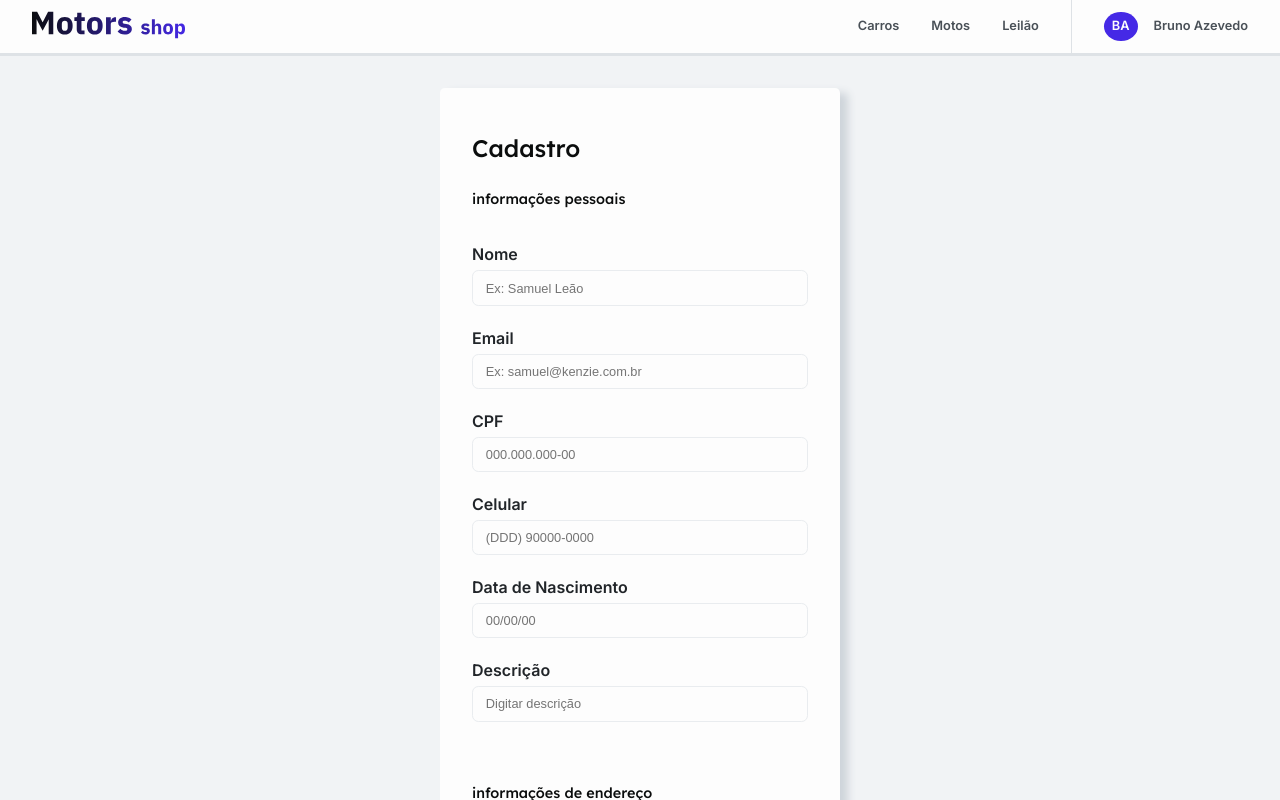
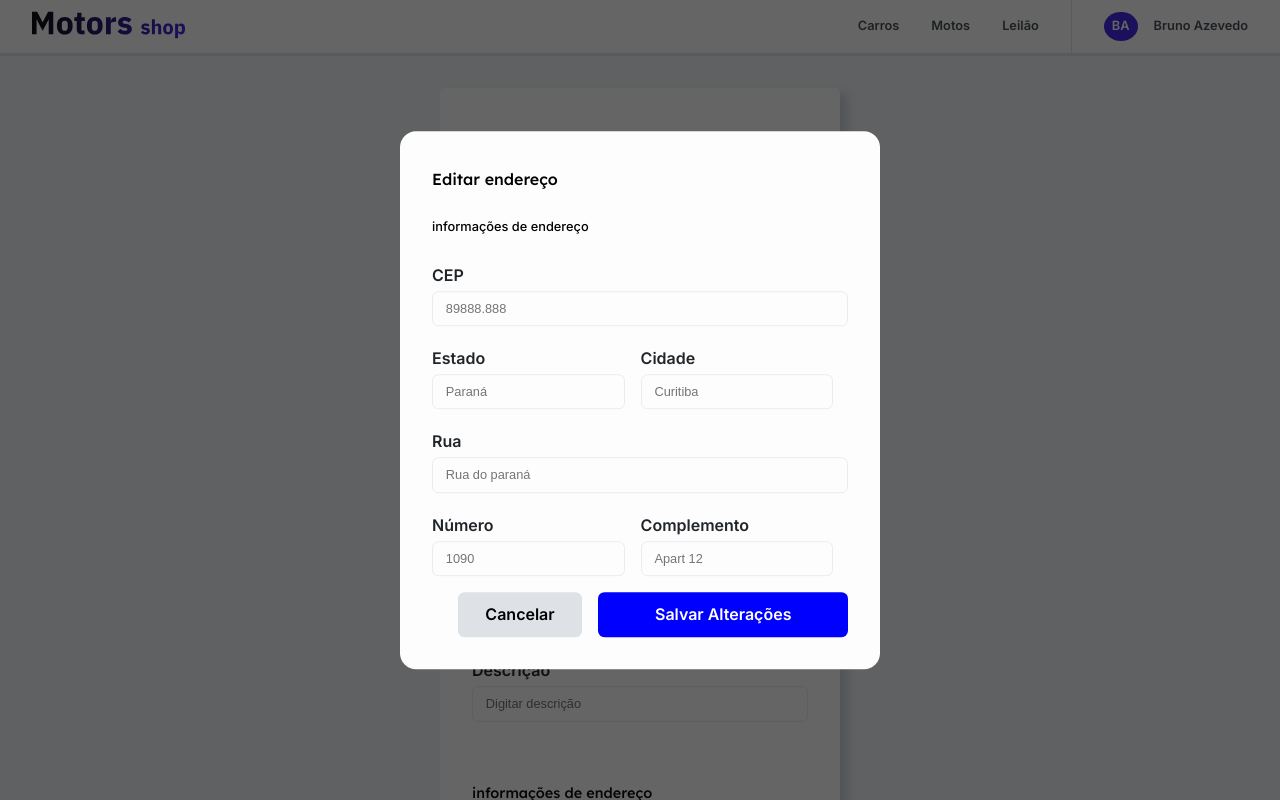
Before and after one commit to Motors-M6-Kenzie-Academy/Front-end, a React (Create React App) app: page /register in a window 1280 px wide. Shown: the top 800 px of the page. Built offline with nearby package versions, Linux system fonts and the light colour scheme; no server answers.

Commit message:
Fix: Modal Edit Address

```diff
--- a/src/components/Input/index.tsx
+++ b/src/components/Input/index.tsx
@@ -12,7 +12,7 @@ const Container = styled.div`
   display: flex;
   flex-direction: column;
 
-  margin-bottom: 1rem;
+
 
   label {
     font-family: "Inter";
--- a/src/components/Navbar/index.tsx
+++ b/src/components/Navbar/index.tsx
@@ -21,7 +21,11 @@ export default function Navbar() {
   const [isOpenModalHamburger, setisOpenModalHamburger] = useState(false);
   const [isOpenSettingsUser, setIsOpenSettingsUser] = useState(false);
   const [isOpenEditModal, setIsOpenEditModal] = useState(false);
+  const [isOpenAddressModal, setIsOpenAddressModal] = useState(true);
 
+  const handleAddressModal = () => {
+    setIsOpenAddressModal(!isOpenAddressModal);
+  };
   const handleEditUserModal = () => {
     setIsOpenEditModal(!isOpenEditModal);
   };
@@ -56,7 +60,9 @@ export default function Navbar() {
                 <Link to={"/"} onClick={handleEditUserModal}>
                   Editar Perfil
                 </Link>
-                <Link to={"/"}>Editar Endereço</Link>
+                <Link to={"/"} onClick={handleAddressModal}>
+                  Editar Endereço
+                </Link>
                 <Link to={"/"}>Meus Anúncios</Link>
                 <Link to={"/"}>Excluir Perfil</Link>
                 <Link to={"/"}>Sair</Link>
@@ -82,14 +88,18 @@ export default function Navbar() {
               <Link to={"/"}>Leilão</Link>
               <div className="user-info">
                 <span className="user-sigla">{sigla}</span>
-                <span onClick={handleSettingsModal}>{user?.name}</span>
+                <span onClick={handleSettingsModal} className="user-name">
+                  {user?.name}
+                </span>
               </div>
               {isOpenSettingsUser && (
                 <div id="user-settings-desktop">
                   <Link to={"/"} onClick={handleEditUserModal}>
                     Editar Perfil
                   </Link>
-                  <Link to={"/"}>Editar Endereço</Link>
+                  <Link to={"/"} onClick={handleAddressModal}>
+                    Editar Endereço
+                  </Link>
                   <Link to={"/"}>Meus Anúncios</Link>
                   <Link to={"/"}>Excluir Perfil</Link>
                   <Link to={"/"}>Sair</Link>
@@ -115,6 +125,66 @@ export default function Navbar() {
           <div className="line"></div>
         </MenuHamburger>
       </Container>
+      {isOpenAddressModal && (
+        <ContainerModal>
+          <div className="modal">
+            <h3>Editar endereço</h3>
+            <p>informações de endereço</p>
+            <InputContainer
+              label="CEP"
+              placeHolder="89888.888"
+              typeInput="number"
+              key={"cep"}
+            />
+            <div className="container-flex">
+              <InputContainer
+                label="Estado"
+                placeHolder="Paraná"
+                typeInput="text"
+                key={"state"}
+              />
+              <InputContainer
+                label="Cidade"
+                placeHolder="Curitiba"
+                typeInput="text"
+                key={"city"}
+              />
+            </div>
+            <InputContainer
+              label="Rua"
+              placeHolder="Rua do paraná"
+              typeInput="text"
+              key={"road"}
+            />
+            <div className="container-flex">
+              <InputContainer
+                label="Número"
+                placeHolder="1090"
+                typeInput="number"
+                key={"houseNumber"}
+              />
+              <InputContainer
+                label="Complemento"
+                placeHolder="Apart 12"
+                typeInput="text"
+                key={"description"}
+              />
+            </div>
+            <div>
+              <Button
+                bgColor="#DEE2E6"
+                txColor="black"
+                onClick={handleAddressModal}
+              >
+                Cancelar
+              </Button>
+              <Button bgColor="blue" txColor="white">
+                Salvar Alterações
+              </Button>
+            </div>
+          </div>
+        </ContainerModal>
+      )}
       {isOpenEditModal && (
         <ContainerModal id="modal-edit-user">
           <div className="modal">
--- a/src/components/Navbar/styles.ts
+++ b/src/components/Navbar/styles.ts
@@ -20,6 +20,10 @@ export const Container = styled.header`
     font-size: 0.8rem;
 
     color: var(--gray2);
+  }
+
+  .user-name {
+    cursor: pointer;
   }
 `;
 
@@ -221,6 +225,17 @@ export const ContainerModal = styled.div`
       }
     }
 
+    .container-flex {
+      width: auto;
+      display: flex;
+      align-items: center;
+
+      div {
+        margin-right: 1rem;
+        gap: 0;
+      }
+    }
+
     @media (width < 414px) {
       width: 20rem;
       padding: 0.8rem;
@@ -231,6 +246,10 @@ export const ContainerModal = styled.div`
       z-index: 10;
 
       transform: translate(-5%, -5%);
+
+      .container-flex {
+        display: inline-block;
+      }
 
       div {
         /* width: 12rem; */
```
